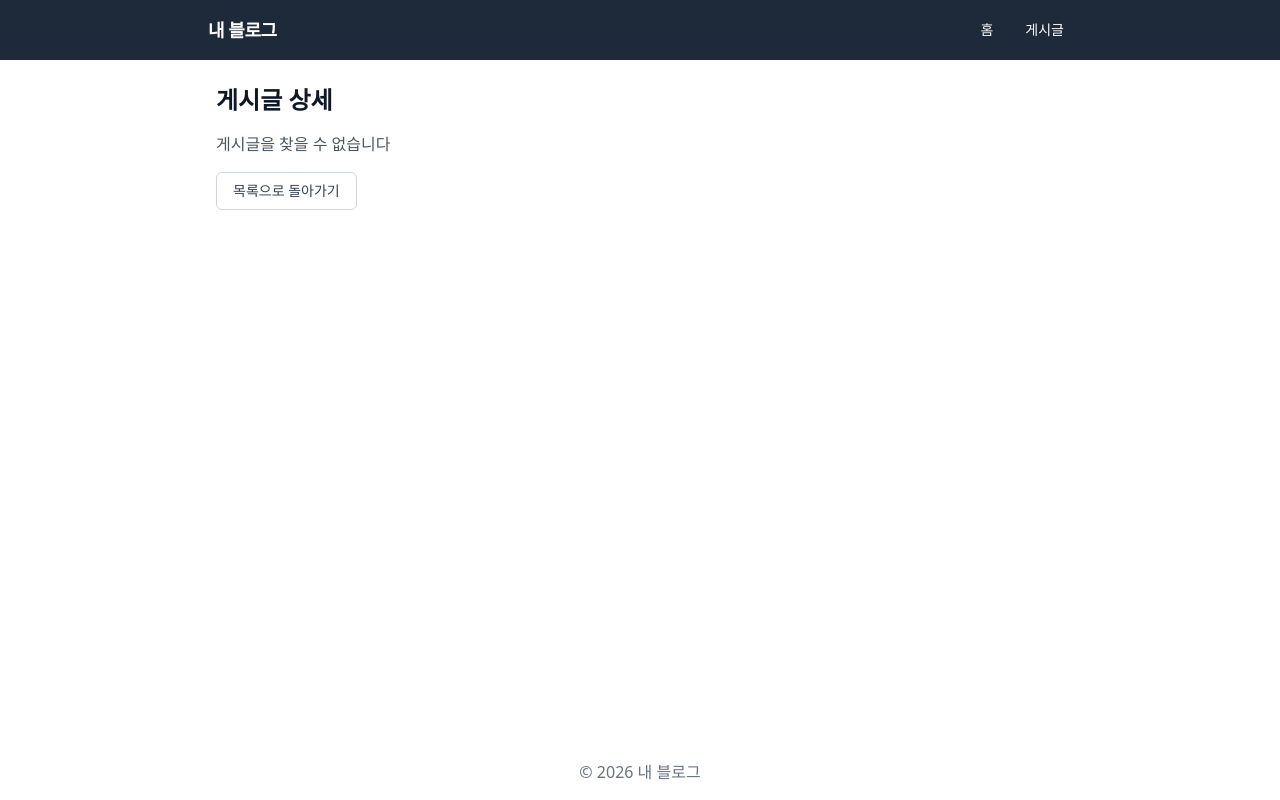
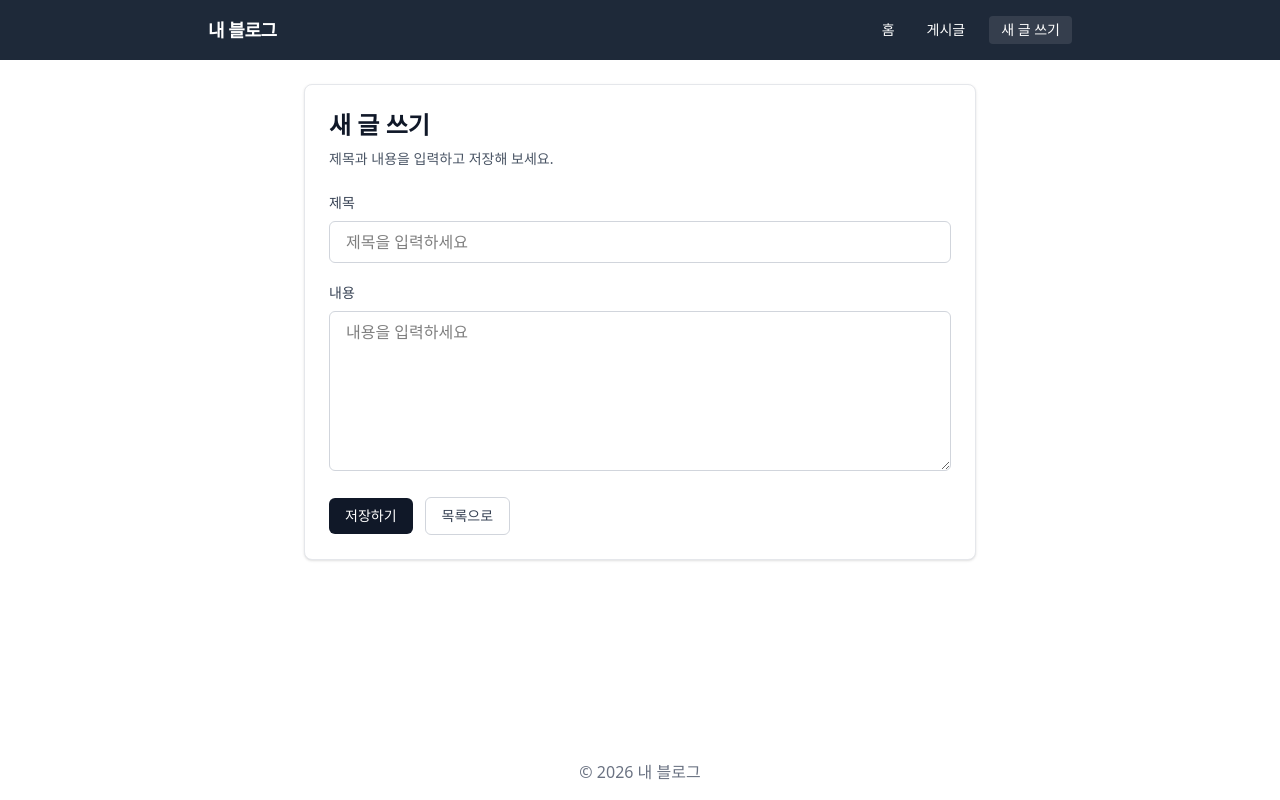
Before and after one commit to KimJongHyun2/my-first-web, a Next.js app: page /posts/new in a window 1280 px wide. Built offline with nearby package versions, Linux system fonts and the light colour scheme.

Commit message:
feat: 새 글 페이지, 네이게이션 추가

```diff
--- a/app/layout.tsx
+++ b/app/layout.tsx
@@ -30,6 +30,12 @@ export default function RootLayout({
               >
                 게시글
               </Link>
+              <Link
+                href="/posts/new"
+                className="rounded bg-white/10 px-3 py-1 transition hover:bg-white/20"
+              >
+                새 글 쓰기
+              </Link>
             </div>
           </div>
         </nav>
--- /dev/null
+++ b/app/posts/new/page.tsx
@@ -0,0 +1,72 @@
+"use client";
+
+import { useRouter } from "next/navigation";
+import { useState } from "react";
+
+export default function NewPostPage() {
+  const router = useRouter();
+  const [title, setTitle] = useState("");
+  const [content, setContent] = useState("");
+
+  const handleSubmit = (event: React.FormEvent<HTMLFormElement>) => {
+    event.preventDefault();
+    alert("저장되었습니다");
+    router.push("/posts");
+  };
+
+  return (
+    <section className="mx-auto max-w-2xl space-y-6 rounded-lg border border-gray-200 bg-white p-6 shadow-sm">
+      <div className="space-y-2">
+        <h1 className="text-2xl font-bold text-gray-900">새 글 쓰기</h1>
+        <p className="text-sm text-gray-600">제목과 내용을 입력하고 저장해 보세요.</p>
+      </div>
+
+      <form className="space-y-5" onSubmit={handleSubmit}>
+        <div className="space-y-2">
+          <label htmlFor="title" className="block text-sm font-medium text-gray-700">
+            제목
+          </label>
+          <input
+            id="title"
+            type="text"
+            value={title}
+            onChange={(event) => setTitle(event.target.value)}
+            className="w-full rounded-md border border-gray-300 px-4 py-2 outline-none transition focus:border-gray-500"
+            placeholder="제목을 입력하세요"
+            required
+          />
+        </div>
+
+        <div className="space-y-2">
+          <label htmlFor="content" className="block text-sm font-medium text-gray-700">
+            내용
+          </label>
+          <textarea
+            id="content"
+            value={content}
+            onChange={(event) => setContent(event.target.value)}
+            className="min-h-40 w-full rounded-md border border-gray-300 px-4 py-2 outline-none transition focus:border-gray-500"
+            placeholder="내용을 입력하세요"
+            required
+          />
+        </div>
+
+        <div className="flex items-center gap-3">
+          <button
+            type="submit"
+            className="rounded-md bg-gray-900 px-4 py-2 text-sm font-medium text-white transition hover:bg-gray-800"
+          >
+            저장하기
+          </button>
+          <button
+            type="button"
+            onClick={() => router.push("/posts")}
+            className="rounded-md border border-gray-300 px-4 py-2 text-sm font-medium text-gray-700 transition hover:bg-gray-50"
+          >
+            목록으로
+          </button>
+        </div>
+      </form>
+    </section>
+  );
+}
```
